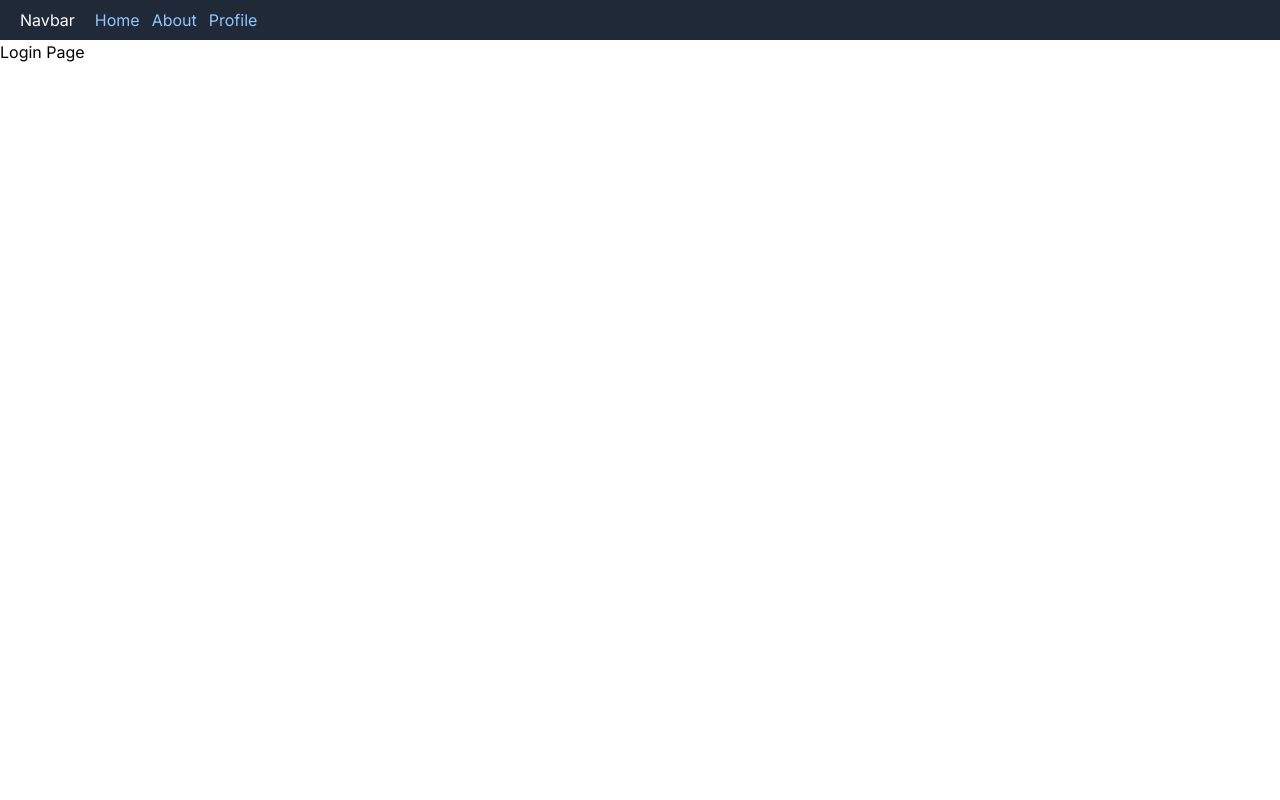
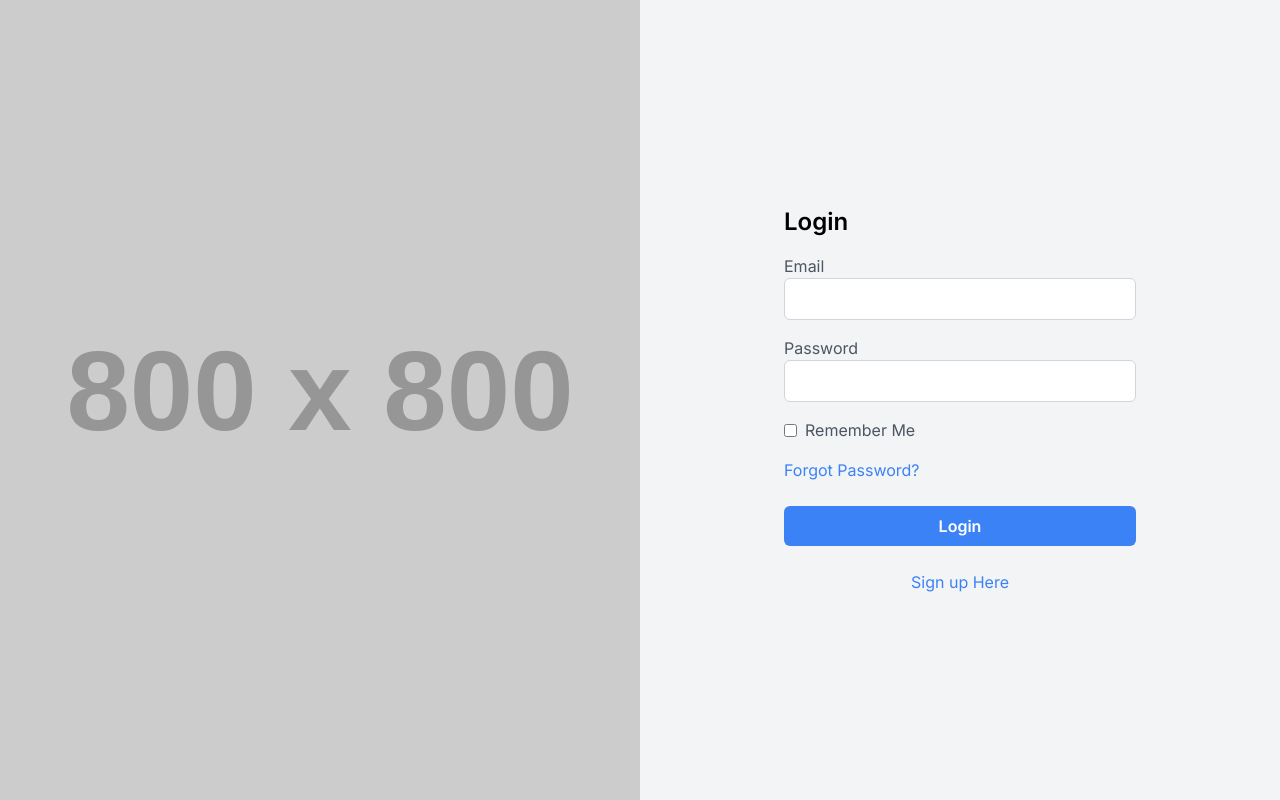
Before and after one commit to Naxsyl/next-app-router, a Next.js app: page /login in a window 1280 px wide. Built offline with nearby package versions, Linux system fonts and the light colour scheme.

Commit message:
Video 4 & 5  Link & API Router Handler

```diff
--- a/src/app/(auth)/login/page.tsx
+++ b/src/app/(auth)/login/page.tsx
@@ -1,7 +1,90 @@
+"use client";
+
+import Link from "next/link";
+
 export default function Login() {
+  const handleLogin = (e: any) => {
+    e.preventDefault();
+    fetch("/api/auth/login", {
+      method: "POST",
+      body: JSON.stringify({
+        email: e.target.email.value,
+        password: e.target.password.value,
+      }),
+    });
+  };
+
   return (
-    <div>
-      <h1>Login Page</h1>
+    <div className="bg-gray-100 flex justify-center items-center h-screen">
+      {/* <!-- Left: Image --> */}
+      <div className="w-1/2 h-screen hidden lg:block">
+        <img
+          src="https://placehold.co/800x/667fff/ffffff.png?text=Your+Image&font=Montserrat"
+          alt="Placeholder Image"
+          className="object-cover w-full h-full"
+        />
+      </div>
+      {/* <!-- Right: Login Form --> */}
+      <div className="lg:p-36 md:p-52 sm:p-20 p-8 w-full lg:w-1/2">
+        <h1 className="text-2xl font-semibold mb-4">Login</h1>
+        <form onSubmit={(e) => handleLogin(e)}>
+          {/* <!-- Email Input --> */}
+          <div className="mb-4">
+            <label htmlFor="email" className="block text-gray-600">
+              Email
+            </label>
+            <input
+              type="email"
+              id="email"
+              name="email"
+              className="w-full border border-gray-300 rounded-md py-2 px-3 focus:outline-none focus:border-blue-500"
+            />
+          </div>
+          {/* <!-- Password Input --> */}
+          <div className="mb-4">
+            <label htmlFor="password" className="block text-gray-600">
+              Password
+            </label>
+            <input
+              type="password"
+              id="password"
+              name="password"
+              className="w-full border border-gray-300 rounded-md py-2 px-3 focus:outline-none focus:border-blue-500"
+            />
+          </div>
+          {/* <!-- Remember Me Checkbox --> */}
+          <div className="mb-4 flex items-center">
+            <input
+              type="checkbox"
+              id="remember"
+              name="remember"
+              className="text-blue-500"
+            />
+            <label htmlFor="remember" className="text-gray-600 ml-2">
+              Remember Me
+            </label>
+          </div>
+          {/* <!-- Forgot Password Link --> */}
+          <div className="mb-6 text-blue-500">
+            <a href="#" className="hover:underline">
+              Forgot Password?
+            </a>
+          </div>
+          {/* <!-- Login Button --> */}
+          <button
+            type="submit"
+            className="bg-blue-500 hover:bg-blue-600 text-white font-semibold rounded-md py-2 px-4 w-full"
+          >
+            Login
+          </button>
+        </form>
+        {/* <!-- Sign up Link --> */}
+        <div className="mt-6 text-blue-500 text-center">
+          <Link href="/register" className="hover:underline">
+            Sign up Here
+          </Link>
+        </div>
+      </div>
     </div>
   );
 }
--- a/src/app/(auth)/register/page.tsx
+++ b/src/app/(auth)/register/page.tsx
@@ -1,7 +1,84 @@
+import Link from "next/link";
+
 export default function Register() {
   return (
-    <div>
-      <h1>Register Page</h1>
+    <div className="bg-gray-100 flex justify-center items-center h-screen">
+      {/* <!-- Left: Image --> */}
+      <div className="w-1/2 h-screen hidden lg:block">
+        <img
+          src="https://placehold.co/800x/667fff/ffffff.png?text=Your+Image&font=Montserrat"
+          alt="Placeholder Image"
+          className="object-cover w-full h-full"
+        />
+      </div>
+      {/* <!-- Right: Register Form --> */}
+      <div className="lg:p-36 md:p-52 sm:p-20 p-8 w-full lg:w-1/2">
+        <h1 className="text-2xl font-semibold mb-4">Register</h1>
+        <form action="#" method="POST">
+          {/* <!-- Username Input --> */}
+          <div className="mb-4">
+            <label htmlFor="username" className="block text-gray-600">
+              Username
+            </label>
+            <input
+              type="text"
+              id="username"
+              name="username"
+              className="w-full border border-gray-300 rounded-md py-2 px-3 focus:outline-none focus:border-blue-500"
+            />
+          </div>
+          {/* <!-- Email Input --> */}
+          <div className="mb-4">
+            <label htmlFor="email" className="block text-gray-600">
+              Email
+            </label>
+            <input
+              type="email"
+              id="email"
+              name="email"
+              className="w-full border border-gray-300 rounded-md py-2 px-3 focus:outline-none focus:border-blue-500"
+            />
+          </div>
+          {/* <!-- Password Input --> */}
+          <div className="mb-4">
+            <label htmlFor="password" className="block text-gray-600">
+              Password
+            </label>
+            <input
+              type="password"
+              id="password"
+              name="password"
+              className="w-full border border-gray-300 rounded-md py-2 px-3 focus:outline-none focus:border-blue-500"
+            />
+          </div>
+          {/* <!-- Remember Me Checkbox --> */}
+          <div className="mb-4 flex items-center">
+            <input
+              type="checkbox"
+              id="remember"
+              name="remember"
+              className="text-blue-500"
+            />
+            <label htmlFor="remember" className="text-gray-600 ml-2">
+              Remember Me
+            </label>
+          </div>
+
+          {/* <!-- Login Button --> */}
+          <button
+            type="submit"
+            className="bg-blue-500 hover:bg-blue-600 text-white font-semibold rounded-md py-2 px-4 w-full"
+          >
+            Register
+          </button>
+        </form>
+        {/* <!-- Sign up Link --> */}
+        <div className="mt-6 text-blue-500 text-center">
+          <Link href="/login" className="hover:underline">
+            Sign in
+          </Link>
+        </div>
+      </div>
     </div>
   );
 }
--- /dev/null
+++ b/src/app/api/auth/login/route.ts
@@ -0,0 +1,7 @@
+import { NextRequest, NextResponse } from "next/server";
+
+export async function POST(request: NextRequest) {
+  const req = await request.json();
+
+  return NextResponse.json({ status: 200, message: "Success", data: req });
+}
--- /dev/null
+++ b/src/app/api/product/route.ts
@@ -0,0 +1,36 @@
+import { NextRequest, NextResponse } from "next/server";
+
+const data = [
+  {
+    id: 1,
+    name: "Product 1",
+    price: 100,
+  },
+  {
+    id: 2,
+    name: "Product 2",
+    price: 200,
+  },
+];
+
+export async function GET(request: NextRequest) {
+  const { searchParams } = new URL(request.url);
+  const id = searchParams.get("id");
+  if (id) {
+    const detailProduct = data.find((item) => item.id === Number(id));
+    if (detailProduct) {
+      return NextResponse.json({
+        status: 200,
+        message: "Success",
+        data: detailProduct,
+      });
+    }
+    return NextResponse.json({
+      status: 404,
+      message: "Not Found",
+      data: {},
+    });
+  }
+
+  return NextResponse.json({ status: 200, message: "Success", data });
+}
--- /dev/null
+++ b/src/app/api/route.ts
@@ -0,0 +1,5 @@
+import { NextResponse } from "next/server";
+
+export async function GET() {
+  return NextResponse.json({ status: 200, message: "Success" });
+}
--- a/src/app/layout.tsx
+++ b/src/app/layout.tsx
@@ -4,6 +4,9 @@ import "./globals.css";
 import { Inter } from "next/font/google";
 import Navbar from "./navbar";
 import { useState } from "react";
+import { usePathname } from "next/navigation";
+
+const disableNavbar = ["/login", "/register"];
 
 const inter = Inter({ subsets: ["latin"] });
 
@@ -13,10 +16,11 @@ export default function RootLayout({
   children: React.ReactNode;
 }) {
   const [state, setState] = useState(0);
+  const pathname = usePathname();
   return (
     <html lang="en">
       <body className={inter.className}>
-        <Navbar></Navbar>
+        {!disableNavbar.includes(pathname) && <Navbar />}
         {/* <div>Layout: {state}</div> */}
         {/* <button onClick={() => setState(state + 1)}>Klik</button> */}
         {children}
--- a/src/app/navbar.tsx
+++ b/src/app/navbar.tsx
@@ -1,20 +1,51 @@
 import Link from "next/link";
+import { usePathname, useRouter } from "next/navigation";
 
 export default function Navbar() {
+  const pathname = usePathname();
+  const router = useRouter();
   return (
     <nav className="flex bg-gray-800 py-2 px-5">
+      <div className="flex">
         <h1 className="text-white">Navbar</h1>
         <ul className="flex ml-5">
           <Link href={"/"}>
-          <li className="mr-3 text-blue-300 cursor-pointer">Home</li>
+            <li
+              className={`mr-3 ${
+                pathname === "/" ? "text-blue-300" : "text-white"
+              } cursor-pointer`}
+            >
+              Home
+            </li>
           </Link>
           <Link href={"/about"}>
-          <li className="mr-3 text-blue-300 cursor-pointer">About</li>
+            <li
+              className={`mr-3 ${
+                pathname === "/about" ? "text-blue-300" : "text-white"
+              } cursor-pointer`}
+            >
+              About
+            </li>
           </Link>
           <Link href={"/about/profile"}>
-          <li className="mr-3 text-blue-300 cursor-pointer">Profile</li>
+            <li
+              className={`mr-3 ${
+                pathname === "/about/profile" ? "text-blue-300" : "text-white"
+              } cursor-pointer`}
+            >
+              Profile
+            </li>
           </Link>
         </ul>
+      </div>
+      <div>
+        <button
+          className="bg-white rounded-md px-3 text-sm h-7 cursor pointer"
+          onClick={() => router.push("/login")}
+        >
+          Login
+        </button>
+      </div>
     </nav>
   );
 }
```
Lines whose indentation alone changed are shown as unchanged.
